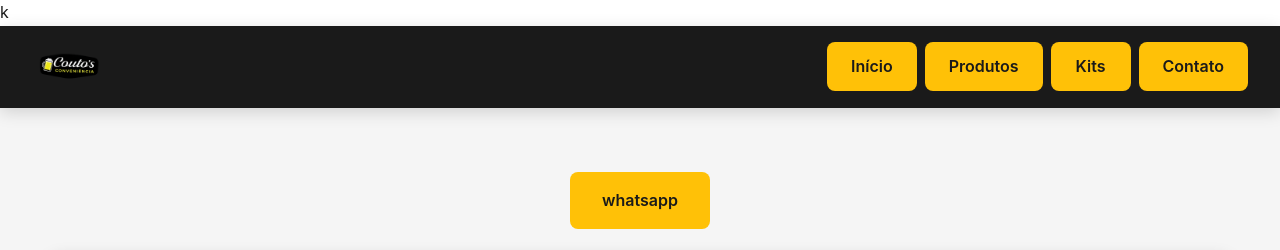
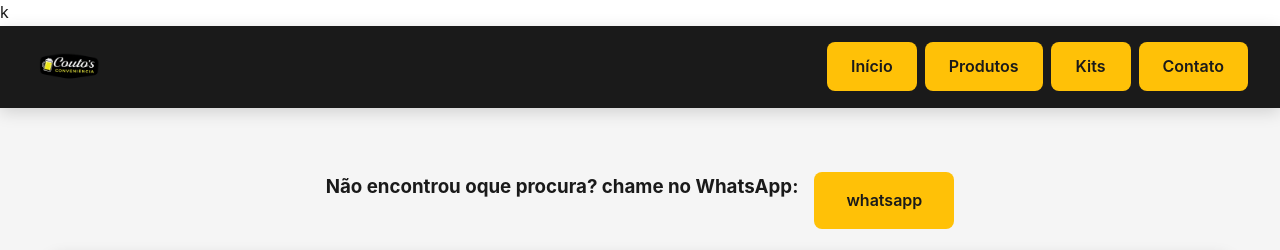
Before and after one commit to joaogabriel689/sistema_coutos_conveniencia, a Django app: page /contact/ in a window 1280 px wide. Shown: the top 250 px of the page. Run offline with Django 5.2, Linux system fonts and the light colour scheme.

Commit message:
Add WhatsApp contact prompt to contact and index pages
Introduced a message encouraging users to contact via WhatsApp if they can't find what they're looking for. The prompt and WhatsApp link were added to both contact.html and index.html templates.

```diff
--- a/catalogo/templates/catalogo/contact.html
+++ b/catalogo/templates/catalogo/contact.html
@@ -2,6 +2,8 @@
     <section class="contact">
         <div class="social">
             <ul>
+
+                <li><h3>Não encontrou oque procura? chame no WhatsApp:</h3></li>
                 <li><a href="https://wa.me/5567992404458">whatsapp</a></li>
             </ul>
 
--- a/catalogo/templates/catalogo/index.html
+++ b/catalogo/templates/catalogo/index.html
@@ -76,6 +76,7 @@
         <h2>Contato</h2>
 
         <div class="social">
+            <h3>Não encontrou oque procura? chame no WhatsApp:</h3>
             <a href="https://wa.me/5567992404458" target="_blank">
                 WhatsApp
             </a>
```
